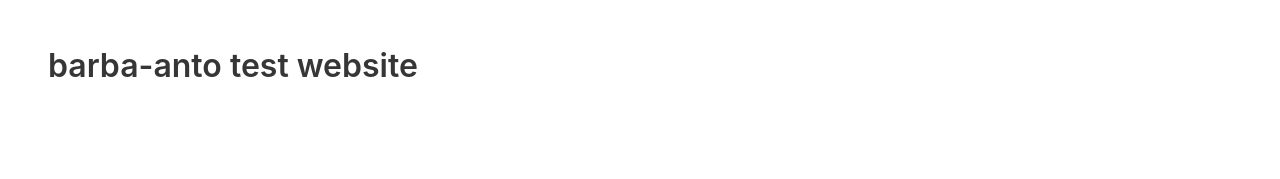
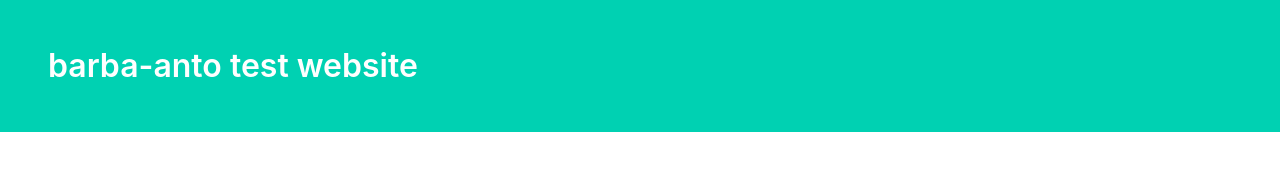
Before and after one commit to barba-anto/barba-anto.github.io, a plain HTML site: page index.html in a window 1280 px wide. Shown: the top 179 px of the page. Drawn offline with nearby package versions, Linux system fonts and the light colour scheme.

Commit message:
Update index.html

```diff
--- a/index.html
+++ b/index.html
@@ -7,7 +7,7 @@
     <link rel="stylesheet" href="https://cdn.jsdelivr.net/npm/bulma@0.9.3/css/bulma.min.css">
   </head>
   <body>
-    <section class="hero">
+    <section class="hero is-primary">
       <div class="hero-body">
         <p class="title">
           barba-anto test website
```
Lines whose indentation alone changed are shown as unchanged.
